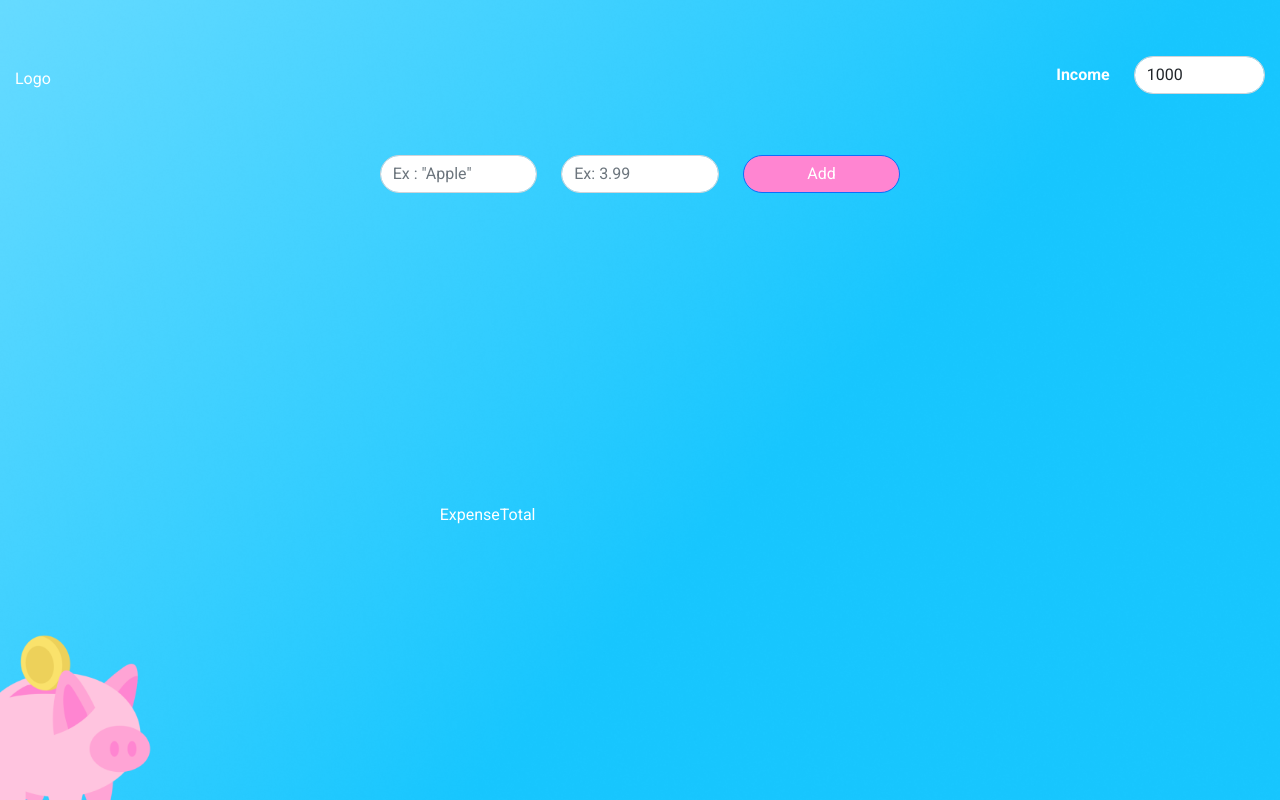
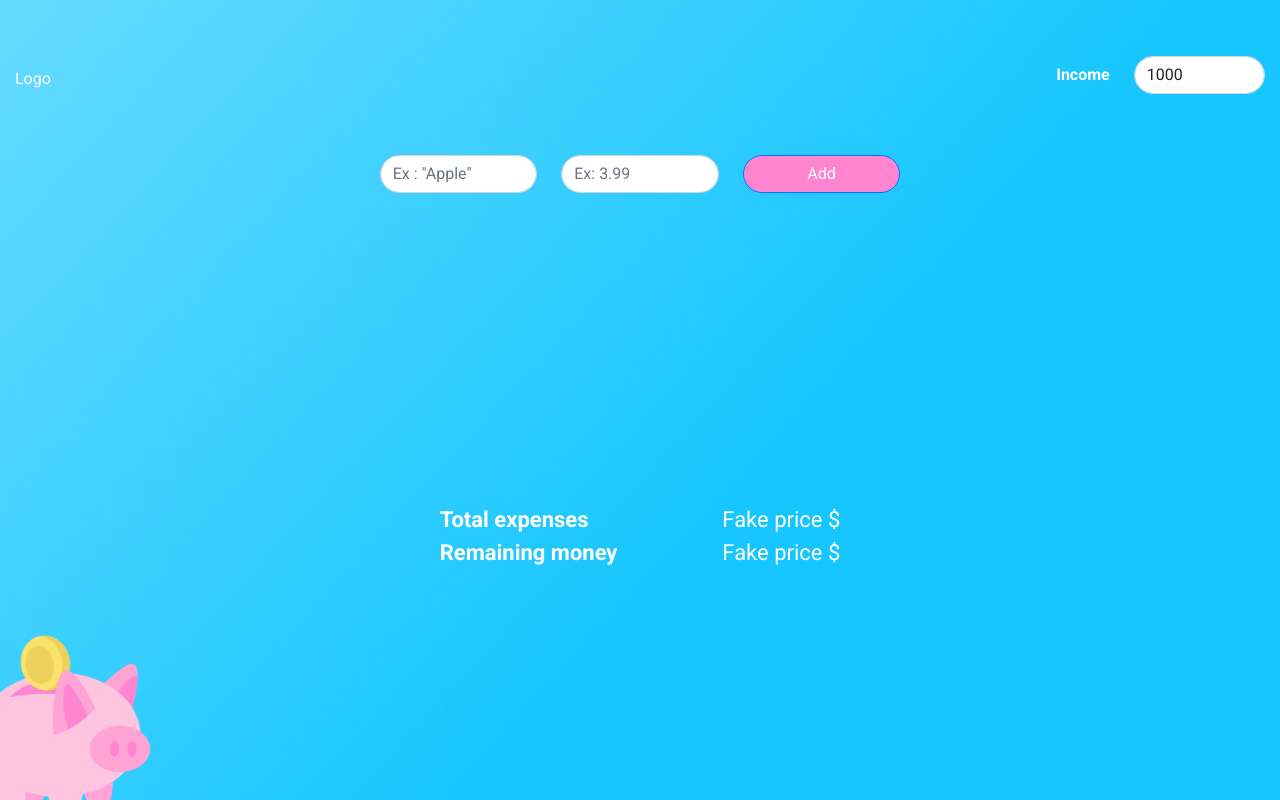
Before and after one commit to johannpa/React-expense-tracker, a React (Create React App) app: page / in a window 1280 px wide. Built offline with nearby package versions, Linux system fonts and the light colour scheme; a web font is replaced by a local one.

Commit message:
Use a new component

```diff
--- a/src/App.jsx
+++ b/src/App.jsx
@@ -3,6 +3,7 @@ import s from "./style.module.css";
 import { List } from "components/List/List";
 import { useSelector } from "react-redux";
 import { IncomeInput } from "containers/IncomeInput/IncomeInput";
+import { ExpenseTotal } from "components/ExpenseTotal/ExpenseTotal";
 
 export function App() {
   const expenseList = useSelector(store => store.EXPENSE.expenseList);
@@ -25,7 +26,7 @@ export function App() {
         <div className={`col-11 col-md-6 col-lg-4 ${s.expense_list}`}>
           <List items={expenseList}/>
           <div className={`col-12 ${s.expense_total}`}>
-            ExpenseTotal
+            <ExpenseTotal/>
           </div>
         </div>
       </div>
```
